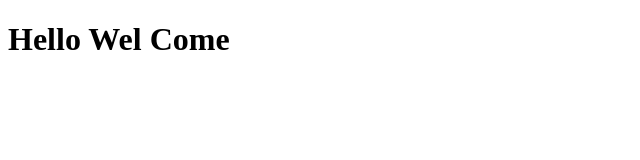
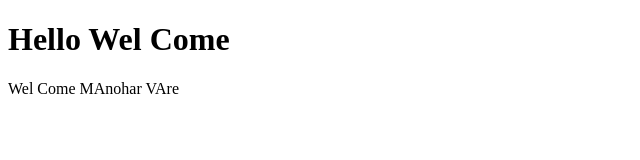
Before and after one commit to manoharvare/springdemo, a plain HTML site: page demo10/WebContent/index.html in a window 1280 px wide. Shown: the whole page, without its empty margins (0-640 px from the left). Drawn offline with Linux system fonts and the light colour scheme.

Commit message:
Signed-off-by: manoj <manoj@manoj-HP-Pavilion-Notebook>

```diff
--- a/demo10/WebContent/index.html
+++ b/demo10/WebContent/index.html
@@ -7,6 +7,6 @@
 <body>
 
 	<h1>Hello Wel Come</h1>
-
+	Wel Come MAnohar VAre
 </body>
 </html>
```
